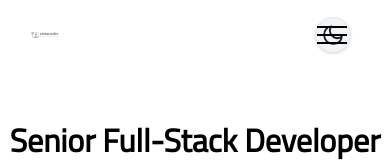
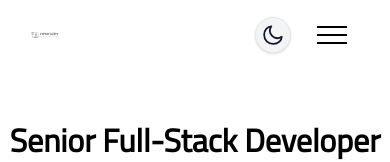
Before and after one commit to cretara/cretaradev-frontend-new, a Next.js app: page / in a window 390 px wide. Shown: the top 162 px of the page. Built offline with nearby package versions, Linux system fonts and the light colour scheme.

Commit message:
feat: refactored header div structure to solve the mobile view

```diff
--- a/components/Header/index.tsx
+++ b/components/Header/index.tsx
@@ -78,6 +78,13 @@ const Header = () => {
               </Link>
             </div>
             <div className="flex flex-1 items-center px-4">
+            </div>
+            <div className="flex w-1/6 items-center">
+              <div>
+                <ThemeToggler />
+              </div>
+            </div>
+            <div className="flex w-1/6 items-center lg:hidden">
               <div id="header-center-menu" className="flex w-full">
                 <button
                   onClick={navbarToggleHandler}
@@ -161,11 +168,6 @@ const Header = () => {
                 </nav>
               </div>
             </div>
-            <div className="flex w-1/6 items-center">
-              <div>
-                <ThemeToggler />
-              </div>
-            </div>
           </div>
         </div>
       </header>
```
